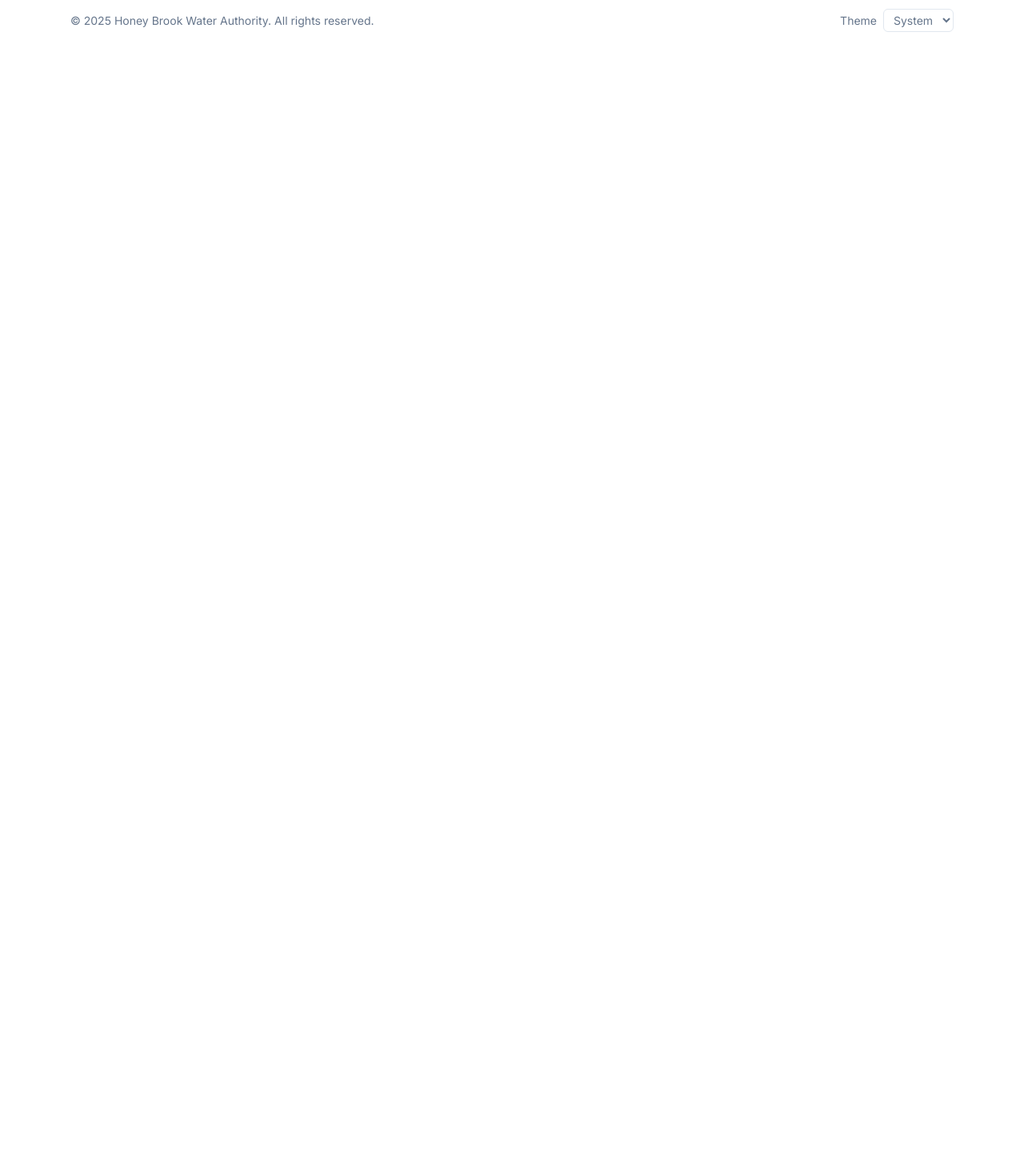
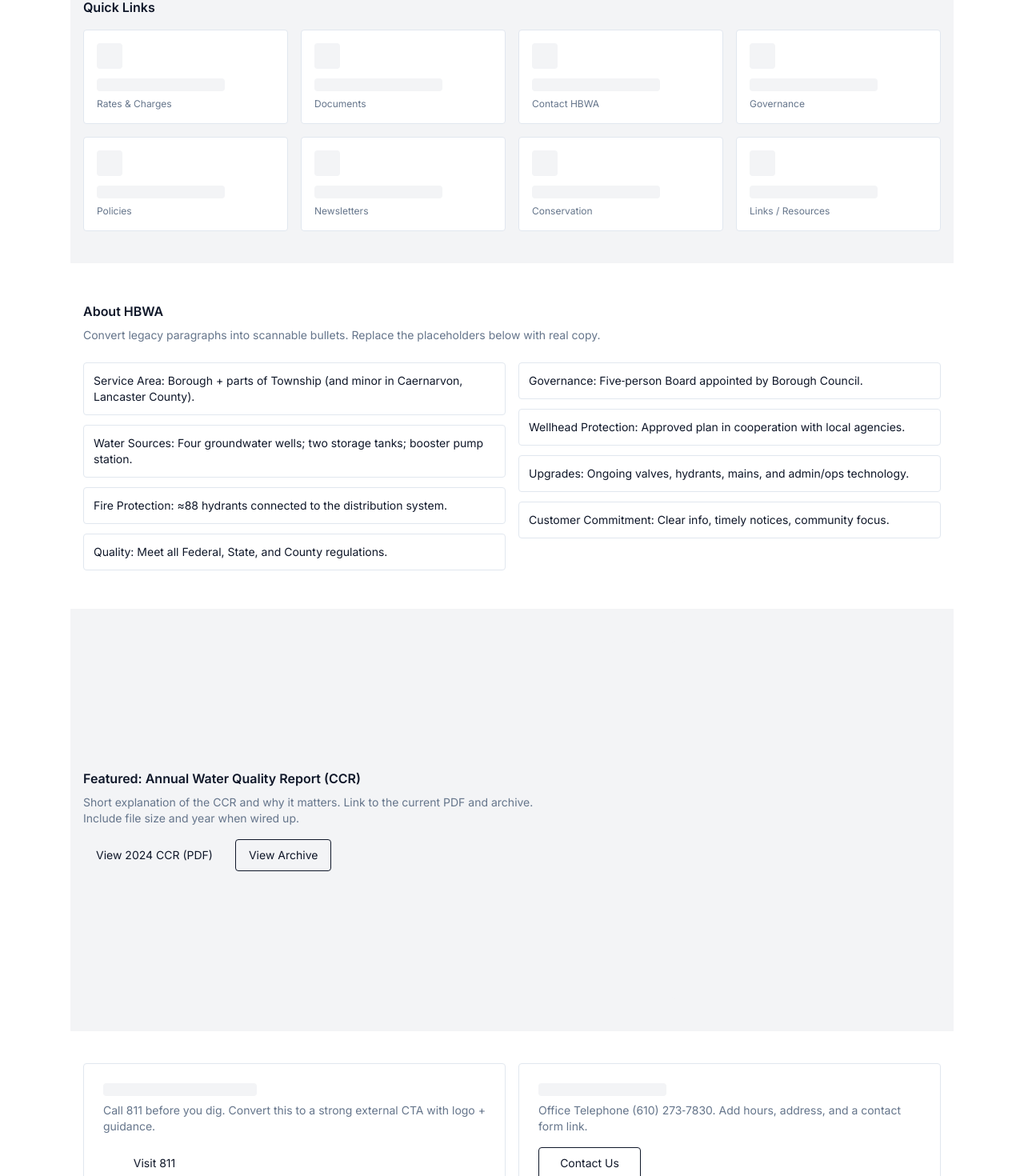
Before and after one commit to jrock2004/hbwa-website, a React (Vite) app: page / in a window 1280 px wide. Shown: the part 759-2229 px from the top of the page at 80% size. Before the commit the page ends 813 px from the top, so only its background shows below. Built offline with nearby package versions, Linux system fonts and the light colour scheme.

Commit message:
adding rest of home page mock

```diff
--- a/src/components/Footer.tsx
+++ b/src/components/Footer.tsx
@@ -3,12 +3,22 @@ import ThemeToggle from "./ThemeToggle";
 
 export default function Footer() {
   const year = new Date().getFullYear();
+
   return (
-    <footer className="border-border border-t">
-      <div className="container-page text-muted-foreground flex h-14 items-center justify-between text-sm">
-        <p>© {year} Honey Brook Water Authority. All rights reserved.</p>
-
-        <div className="flex items-center gap-2">
+    <footer className="border-border border-t" role="contentinfo">
+      {/* <div className="mx-auto grid max-w-6xl gap-8 px-4 py-10 md:grid-cols-4"> */}
+      {/*   {[1, 2, 3, 4].map((i) => ( */}
+      {/*     <div key={i} className="space-y-3"> */}
+      {/*       <div className="bg-muted h-4 w-32 rounded" aria-hidden /> */}
+      {/*       {[1, 2, 3, 4].map((j) => ( */}
+      {/*         <div key={j} className="bg-muted h-3 w-40 rounded" aria-hidden /> */}
+      {/*       ))} */}
+      {/*     </div> */}
+      {/*   ))} */}
+      {/* </div> */}
+      <div className="flex items-center justify-center gap-8 py-4 text-xs">
+        <p className="text-muted-foreground">© {year} Honey Brook Water Authority</p>
+        <div className="">
           <ThemeToggle />
         </div>
       </div>
--- /dev/null
+++ b/src/components/home/about-highlights.tsx
@@ -0,0 +1,43 @@
+export function AboutHighlights() {
+  const left = [
+    "Service Area: Borough + parts of Township (and minor in Caernarvon, Lancaster County).",
+    "Water Sources: Four groundwater wells; two storage tanks; booster pump station.",
+    "Fire Protection: ≈88 hydrants connected to the distribution system.",
+    "Quality: Meet all Federal, State, and County regulations.",
+  ];
+  const right = [
+    "Governance: Five‑person Board appointed by Borough Council.",
+    "Wellhead Protection: Approved plan in cooperation with local agencies.",
+    "Upgrades: Ongoing valves, hydrants, mains, and admin/ops technology.",
+    "Customer Commitment: Clear info, timely notices, community focus.",
+  ];
+  return (
+    <section className="mx-auto max-w-6xl px-4 py-12" aria-labelledby="about-heading">
+      <div className="mb-6">
+        <h2 id="about-heading" className="text-base font-semibold">
+          About HBWA
+        </h2>
+        <p className="text-muted-foreground mt-2 max-w-2xl text-sm">
+          Convert legacy paragraphs into scannable bullets. Replace the placeholders below with real
+          copy.
+        </p>
+      </div>
+      <div className="grid gap-4 md:grid-cols-2">
+        <ul className="space-y-3">
+          {left.map((t) => (
+            <li key={t} className="border-border bg-card rounded border p-3 text-sm">
+              {t}
+            </li>
+          ))}
+        </ul>
+        <ul className="space-y-3">
+          {right.map((t) => (
+            <li key={t} className="border-border bg-card rounded border p-3 text-sm">
+              {t}
+            </li>
+          ))}
+        </ul>
+      </div>
+    </section>
+  );
+}
--- /dev/null
+++ b/src/components/home/feature-ccr.tsx
@@ -0,0 +1,32 @@
+export function FeatureCcr() {
+  return (
+    <section className="bg-muted" aria-labelledby="ccr-heading">
+      <div className="mx-auto grid max-w-6xl items-center gap-8 px-4 py-10 md:grid-cols-3">
+        <div className="md:col-span-2">
+          <h2 id="ccr-heading" className="text-base font-semibold">
+            Featured: Annual Water Quality Report (CCR)
+          </h2>
+          <p className="text-muted-foreground mt-2 max-w-prose text-sm">
+            Short explanation of the CCR and why it matters. Link to the current PDF and archive.
+            Include file size and year when wired up.
+          </p>
+          <div className="mt-4 flex gap-3">
+            <a
+              href="#"
+              className="bg-primary text-primary-foreground grid h-10 place-items-center rounded px-4 text-sm"
+            >
+              View 2024 CCR (PDF)
+            </a>
+            <a
+              href="#"
+              className="border-input grid h-10 place-items-center rounded border px-4 text-sm"
+            >
+              View Archive
+            </a>
+          </div>
+        </div>
+        <div className="bg-muted aspect-[3/4] rounded" aria-hidden />
+      </div>
+    </section>
+  );
+}
--- /dev/null
+++ b/src/components/home/quick-links.tsx
@@ -0,0 +1,32 @@
+export function QuickLinks() {
+  const links = [
+    "Rates & Charges",
+    "Documents",
+    "Contact HBWA",
+    "Governance",
+    "Policies",
+    "Newsletters",
+    "Conservation",
+    "Links / Resources",
+  ];
+  return (
+    <section className="bg-muted" aria-labelledby="quicklinks-heading">
+      <div className="mx-auto max-w-6xl px-4 py-10">
+        <h2 id="quicklinks-heading" className="text-base font-semibold">
+          Quick Links
+        </h2>
+        <ul className="mt-4 grid gap-4 sm:grid-cols-2 md:grid-cols-4">
+          {links.map((i) => (
+            <li key={i} className="border-border bg-card rounded border p-4">
+              <div className="bg-muted mb-3 h-8 w-8 rounded" aria-hidden />
+              <div className="bg-muted h-4 w-40 rounded" aria-hidden />
+              <a href="#" className="text-muted-foreground mt-2 block text-xs">
+                {i}
+              </a>
+            </li>
+          ))}
+        </ul>
+      </div>
+    </section>
+  );
+}
--- /dev/null
+++ b/src/components/home/utility-row.tsx
@@ -0,0 +1,32 @@
+export function UtilityRow() {
+  return (
+    <section className="mx-auto max-w-6xl px-4 py-10" aria-label="Utilities">
+      <div className="grid gap-4 md:grid-cols-2">
+        <div className="border-border bg-card rounded border p-6">
+          <div className="bg-muted mb-2 h-4 w-48 rounded" aria-hidden />
+          <p className="text-muted-foreground text-sm">
+            Call 811 before you dig. Convert this to a strong external CTA with logo + guidance.
+          </p>
+          <a
+            href="#"
+            className="bg-primary text-primary-foreground mt-4 inline-grid h-10 w-32 place-items-center rounded text-sm"
+          >
+            Visit 811
+          </a>
+        </div>
+        <div className="border-border bg-card rounded border p-6">
+          <div className="bg-muted mb-2 h-4 w-40 rounded" aria-hidden />
+          <p className="text-muted-foreground text-sm">
+            Office Telephone (610) 273‑7830. Add hours, address, and a contact form link.
+          </p>
+          <a
+            href="#"
+            className="border-input mt-4 inline-grid h-10 w-32 place-items-center rounded border text-sm"
+          >
+            Contact Us
+          </a>
+        </div>
+      </div>
+    </section>
+  );
+}
--- a/src/pages/Home.tsx
+++ b/src/pages/Home.tsx
@@ -1,11 +1,19 @@
+import { AboutHighlights } from "../components/home/about-highlights";
+import { FeatureCcr } from "../components/home/feature-ccr";
 import { Hero } from "../components/home/hero";
 import { NoticesPreview } from "../components/home/notice-preview";
+import { QuickLinks } from "../components/home/quick-links";
+import { UtilityRow } from "../components/home/utility-row";
 
 export default function Home() {
   return (
     <main className="container-page py-10">
       <Hero />
       <NoticesPreview />
+      <QuickLinks />
+      <AboutHighlights />
+      <FeatureCcr />
+      <UtilityRow />
     </main>
   );
 }
```
